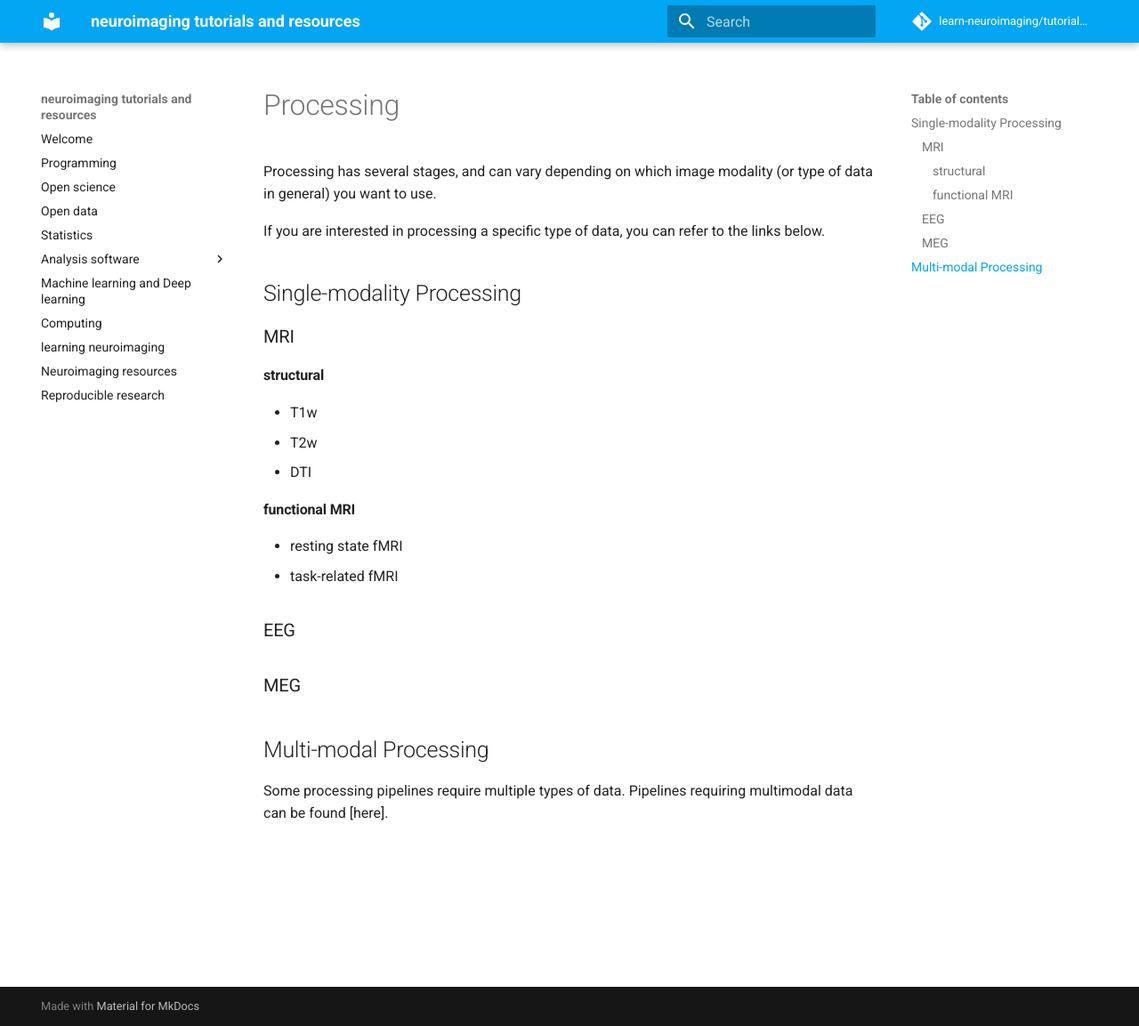
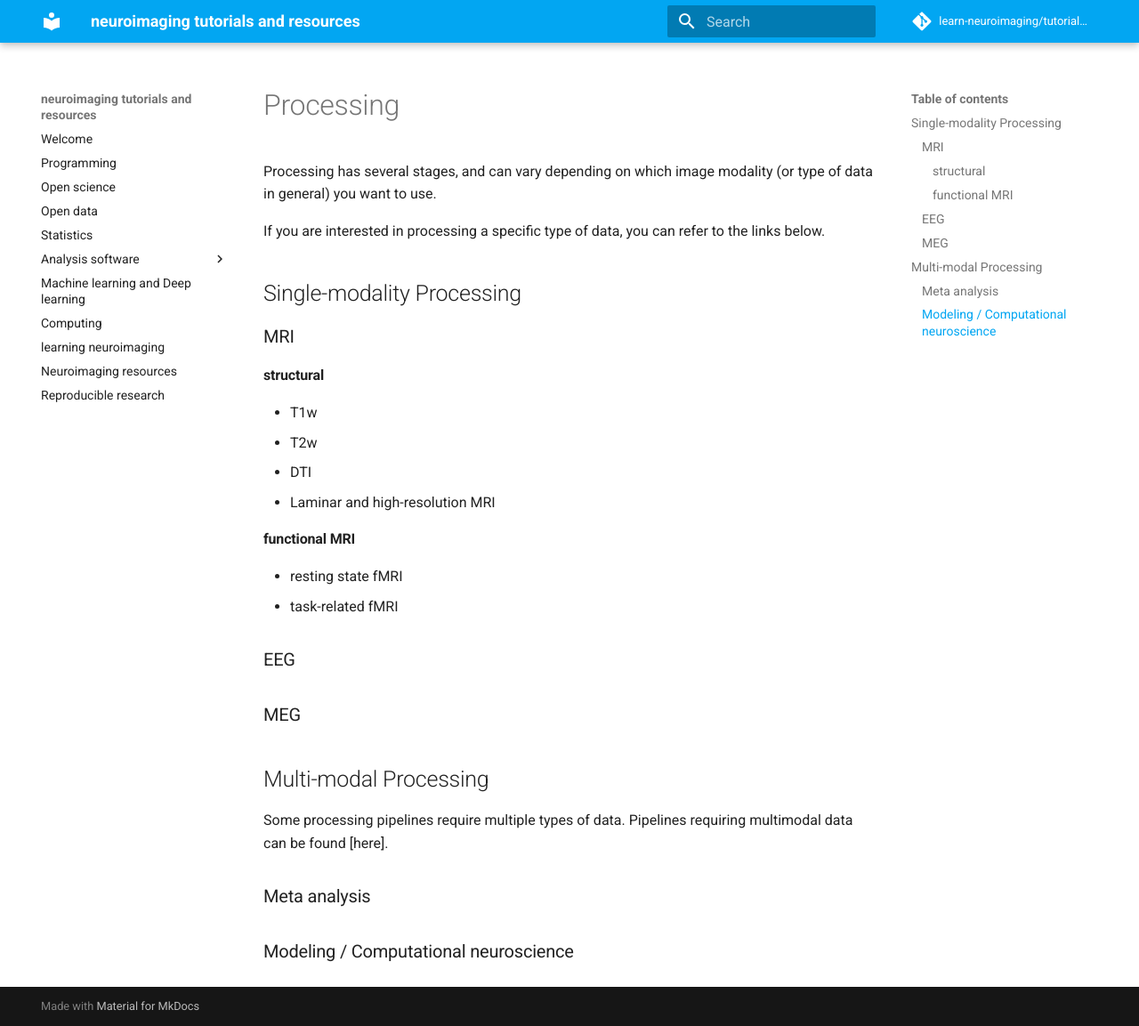
Before and after one commit to learn-neuroimaging/hitchhackers_guide_brain, an MkDocs documentation site: the page built from docs/04_Processing.md, in a window 1280 px wide and 1153 px high. Shown: the whole window at 89% size. Built offline with MkDocs 1.6.1 and Material for MkDocs 9.7.7, drawn with Linux system fonts in a browser that asks for light colours; comment, search, counter and statistics services are not loaded.

Commit message:
added remaining top-level files

```diff
--- a/docs/04_Processing.md
+++ b/docs/04_Processing.md
@@ -10,6 +10,8 @@ If you are interested in processing a specific type of data, you can refer to th
 * T1w
 * T2w
 * DTI
+* Laminar and high-resolution MRI
+
 #### functional MRI
 * resting state fMRI
 * task-related fMRI
@@ -18,3 +20,7 @@ If you are interested in processing a specific type of data, you can refer to th
 
 ## Multi-modal Processing
 Some processing pipelines require multiple types of data. Pipelines requiring multimodal data can be found [here].
+
+### Meta analysis
+
+### Modeling / Computational neuroscience
```
Also changed, not shown: docs/08_Sharing-data-code-and-results.md (added, +8 -0 lines), docs/99_Appendix.md (added, +9 -0 lines).
